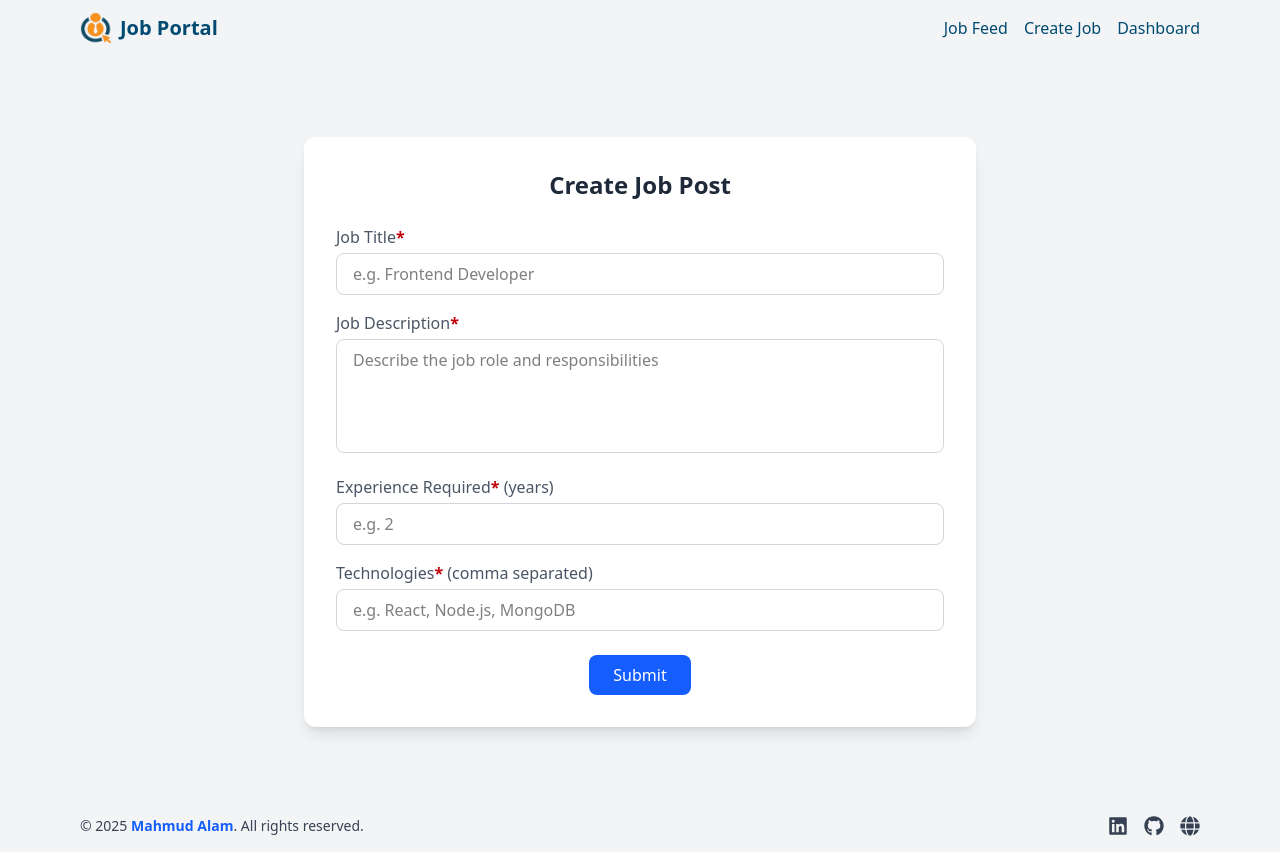
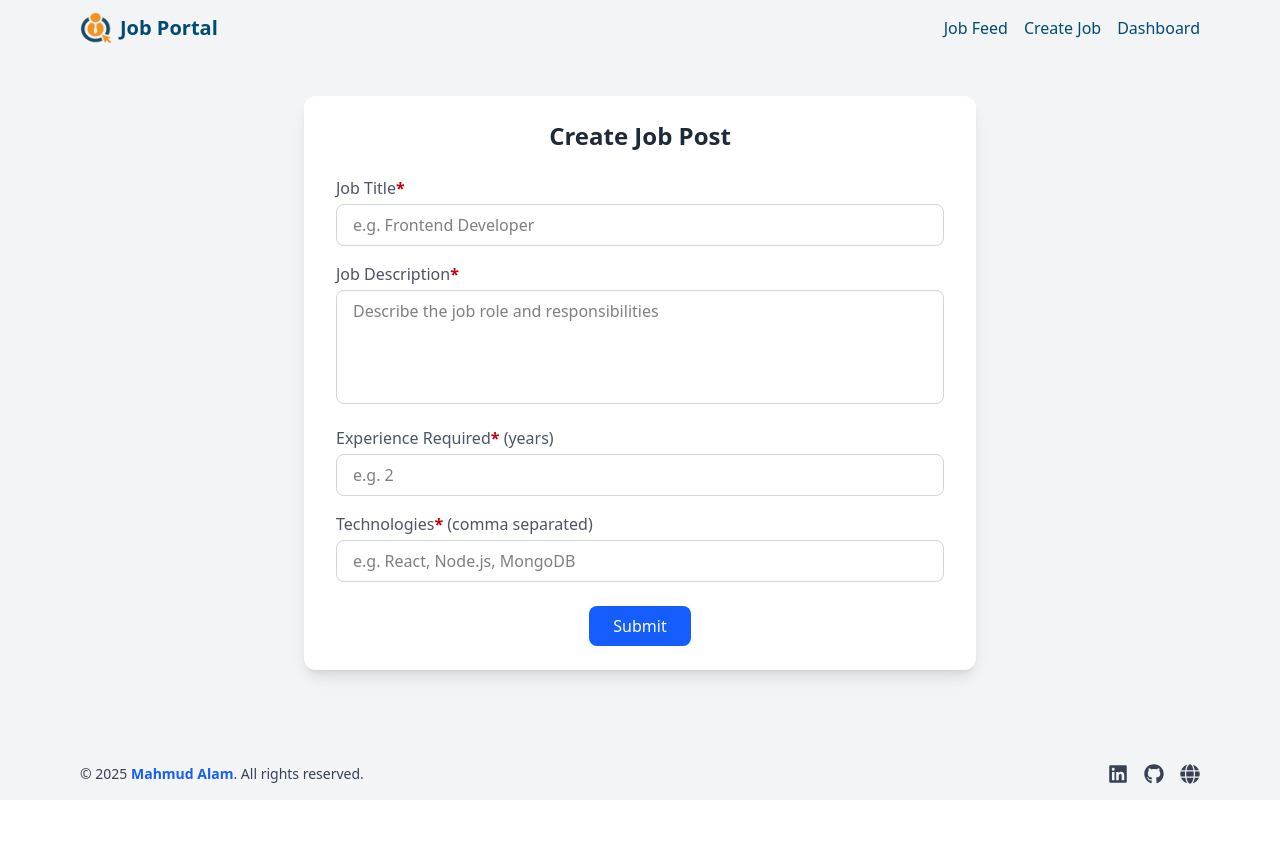
Before and after one commit to otniel-tamini/aws-ecr-deploy, a React (Vite) app in the folder frontend/: page /employer/create-job-post in a window 1280 px wide. After the commit the page ends 800 px from the top, so only its background shows below. Built offline with nearby package versions, Linux system fonts and the light colour scheme.

Commit message:
few changes

```diff
--- a/frontend/src/pages/CreatePost.jsx
+++ b/frontend/src/pages/CreatePost.jsx
@@ -46,8 +46,8 @@ const CreatePost = () => {
   };
 
   return (
-    <div className="min-h-screen flex items-center justify-center bg-gray-100 px-4 py-8 pt-24">
-      <div className="w-full max-w-2xl bg-white shadow-lg rounded-xl p-8">
+    <div className="flex items-center justify-center px-4 pb-4 pt-24">
+      <div className="w-full max-w-2xl bg-white shadow-lg rounded-xl px-8 py-6">
         <h2 className="text-2xl font-bold text-gray-800 mb-6 text-center">
           Create Job Post
         </h2>
--- a/frontend/src/pages/Dashboard.jsx
+++ b/frontend/src/pages/Dashboard.jsx
@@ -111,7 +111,7 @@ const Dashboard = () => {
   };
 
   return (
-    <div className="min-h-screen bg-gray-100 px-6 py-10 pt-24">
+    <div className="px-6 py-10 pt-24">
       <div className="max-w-4xl mx-auto bg-white shadow-md rounded-lg p-8">
         <h2 className="text-center text-2xl font-bold text-gray-800 mb-8">
           Jobs Count
--- a/frontend/src/pages/Feed.jsx
+++ b/frontend/src/pages/Feed.jsx
@@ -24,7 +24,7 @@ const Feed = () => {
   }, []);
 
   return (
-    <div className="min-h-screen bg-gray-100 px-4 py-10 flex flex-col items-center pt-24">
+    <div className="px-4 py-10 flex flex-col items-center pt-24">
       <h2 className="text-3xl font-bold mb-6">Job Posts</h2>
 
       {/* Search Bar */}
--- a/frontend/src/pages/Home.jsx
+++ b/frontend/src/pages/Home.jsx
@@ -3,7 +3,7 @@ import { Link } from "react-router-dom";
 import heroImage from "/assets/job-portal-hero.avif";
 
 const Home = () => (
-  <div className="bg-peach min-h-screen flex flex-col md:flex-row items-center justify-center px-6 md:px-16 py-10">
+  <div className="flex flex-col md:flex-row items-center justify-center px-6 md:px-16 py-10 pt-24">
 
     {/* Left Section - hidden on small screens */}
     <div className="hidden md:block md:w-1/2">
```
